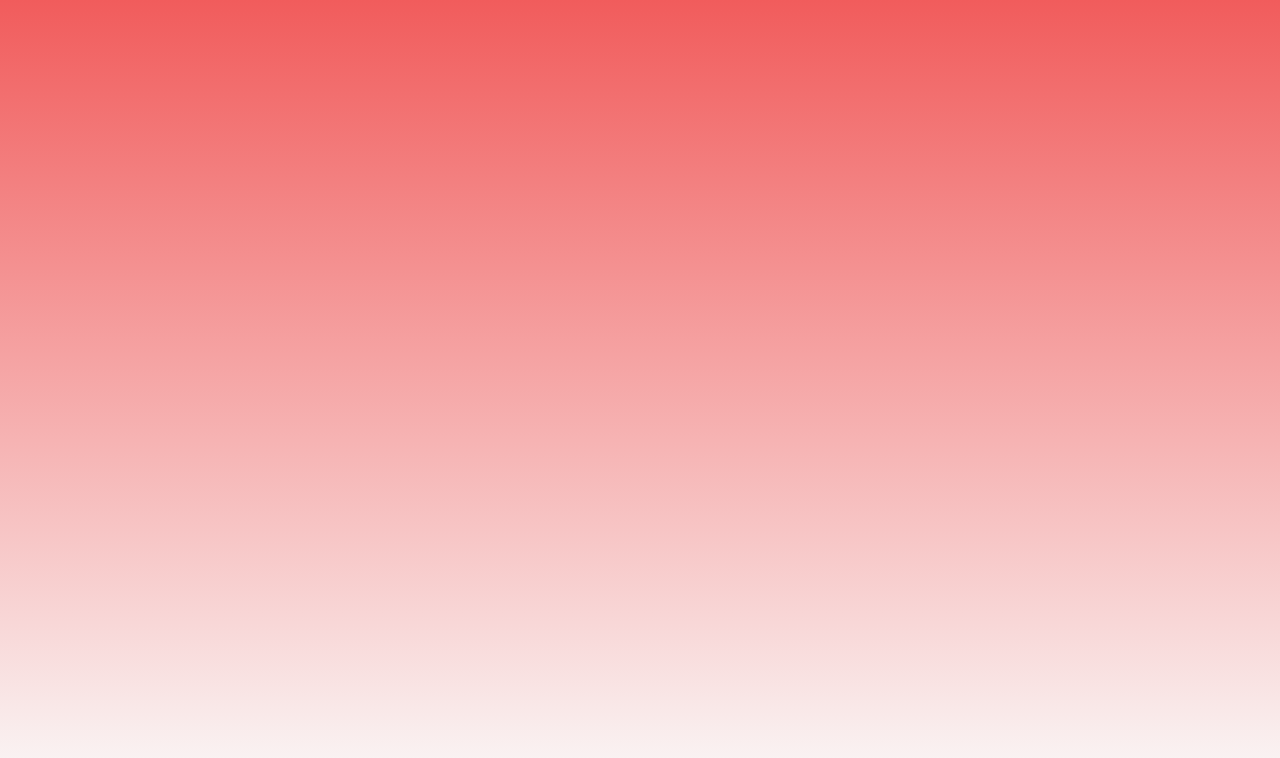
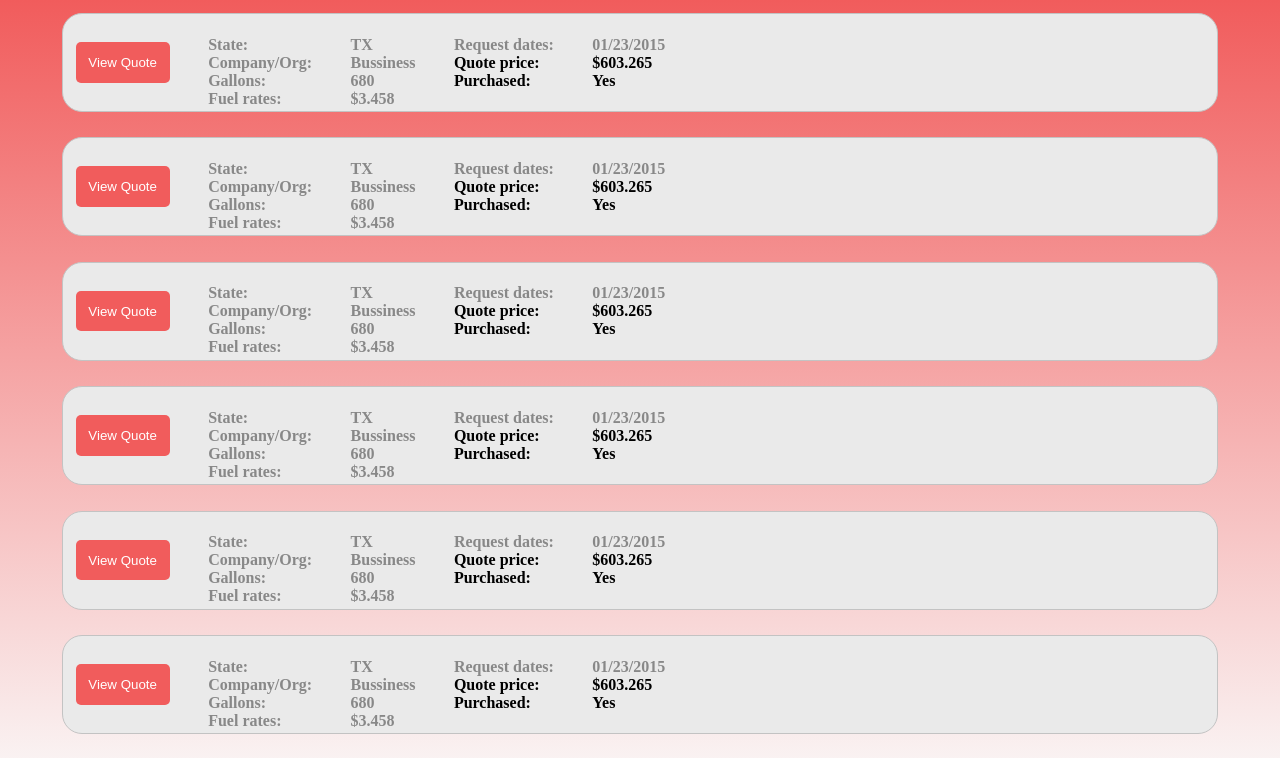
Before and after one commit to dragomirNonov/COSC4353-GroupProject, a React (Vite) app in the folder cosc4353-project/: page /quotehistory in a window 1280 px wide. Before the commit this address had no page. Shown: the top 758 px of the page. Built offline with nearby package versions, Linux system fonts and the light colour scheme.

Commit message:
Corrected typo in quotehistory import link

```diff
--- a/cosc4353-project/src/App.jsx
+++ b/cosc4353-project/src/App.jsx
@@ -4,7 +4,7 @@ import { BrowserRouter as Router, Route, Routes } from "react-router-dom";
 import Navigation from "./components/navigation";
 import ProfileSettings from "./components/profilesettings";
 import AccountSettings from "./components/accountsettings";
-import QuoteHistory from "./components/quoteHistory";
+import QuoteHistory from "./components/quotehistory";
 const App = () => {
   return (
     <div className="body">
@@ -15,7 +15,7 @@ const App = () => {
           <Route path="/home" element={<Navigation />} />
           <Route path="/profilesettings" element={<ProfileSettings />} />
           <Route path="/accountsettings" element={<AccountSettings />} />
-          <Route path="/qoutehistory" element={<QuoteHistory />} />
+          <Route path="/quotehistory" element={<QuoteHistory />} />
         </Routes>
       </Router>
     </div>
```
